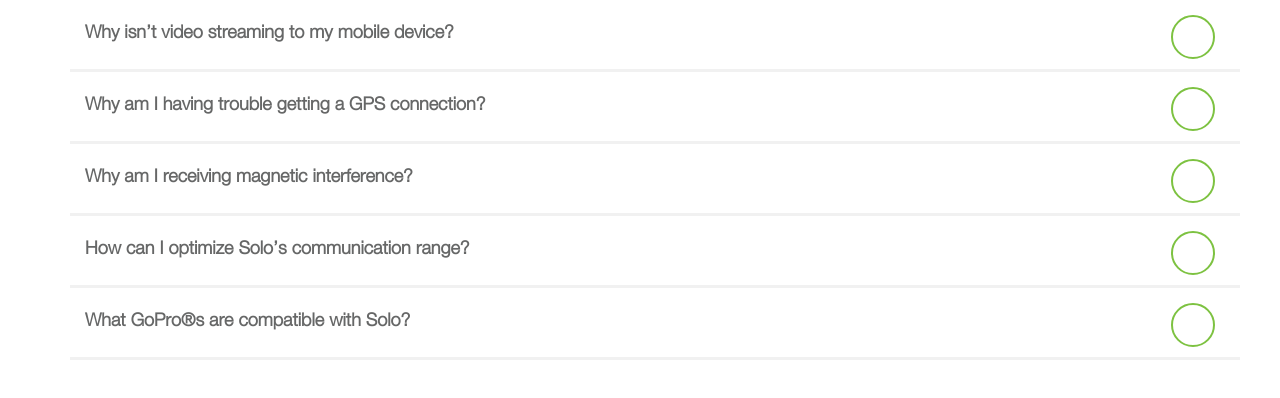
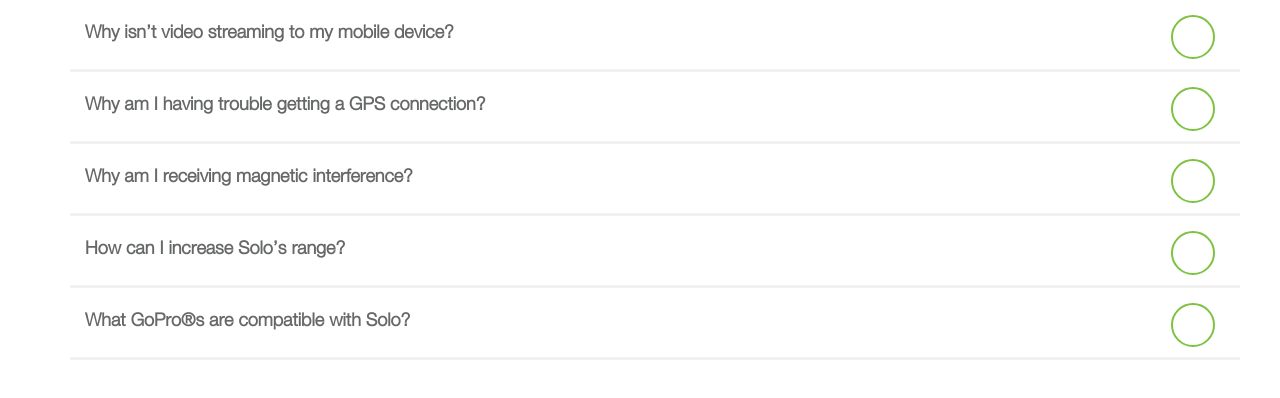
Before and after one commit to kaitlynhova/3dr-solo-faq-angular, a plain HTML site: page index.html at #/range in a window 1280 px wide. Drawn offline with nearby package versions, Linux system fonts and the light colour scheme; some packages are replaced by stand-ins of ours; a small style sheet from the web is missing.

Commit message:
new range partial title copy

```diff
--- a/partials/home-partial.html
+++ b/partials/home-partial.html
@@ -36,7 +36,7 @@
   <!-- ROW ITEM -->
   <a href="#/range">
     <div class="row faq-item" ng-class="{active: isActive('/range')}">
-      <div class="col-xs-10 list-title"> <p>How can I optimize Solo’s communication range?</p></div>
+      <div class="col-xs-10 list-title"> <p>How can I increase Solo’s range?</p></div>
       <div class="col-xs-2">
         <img class="arrow" src="img/angle-right.svg">
       </div>
```
Also changed, not shown: partials/range-partial.html (+1 -1 lines).
